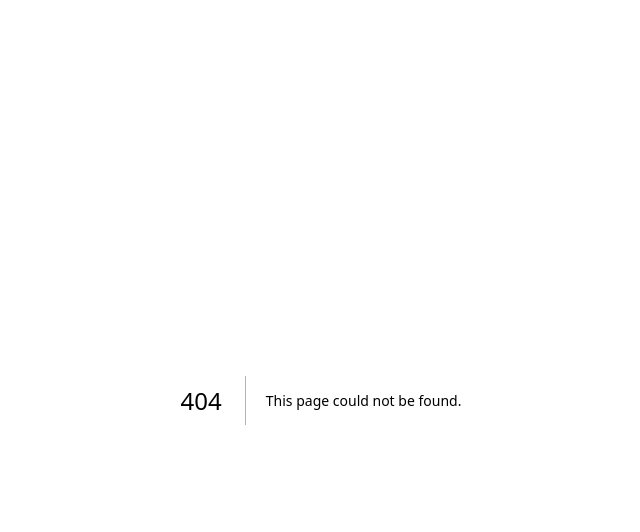
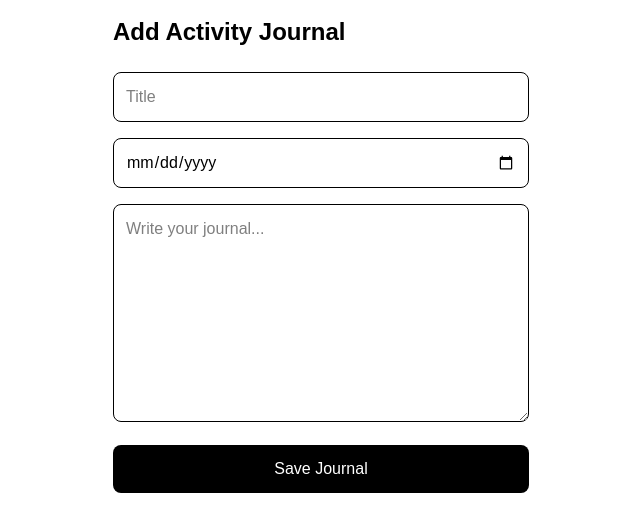
Before and after one commit to JArunaKiran/travel-journal, a Next.js app: page /trips/1/itinerary/1/journal/new in a window 1280 px wide. Before the commit this address had no page. Shown: the top 532 px of the page, without its empty margins (319-959 px from the left). Built offline with nearby package versions, Linux system fonts and the light colour scheme.

Commit message:
implemented itinerary level journal activity

```diff
--- a/app/page.tsx
+++ b/app/page.tsx
@@ -6,7 +6,7 @@ export default async function HomePage() {
   const trips = await getTrips();
 
   return (
-    <main className="max-w-md mx-auto p-4 bg-white text-black min-h-screen">
+    <main className="max-w-6xl mx-auto px-6 py-8 bg-white text-black min-h-screen">
       <h1 className="text-3xl font-bold">
         Travel Journal
       </h1>
--- /dev/null
+++ b/app/trips/[id]/itinerary/[itemId]/journal/new/actions.ts
@@ -0,0 +1,30 @@
+"use server";
+
+import { redirect } from "next/navigation";
+import { createItineraryJournalEntry } from "@/services/journalService";
+
+export async function createItineraryJournalEntryAction(
+  tripId: string,
+  itineraryItemId: string,
+  formData: FormData
+) {
+  const title =
+    formData.get("title") as string;
+
+  const content =
+    formData.get("content") as string;
+
+  const dateValue =
+    formData.get("date") as string;
+
+  await createItineraryJournalEntry({
+    itineraryItemId,
+    title,
+    content,
+    date: dateValue
+      ? new Date(dateValue)
+      : undefined,
+  });
+
+  redirect(`/trips/${tripId}`);
+}
--- /dev/null
+++ b/app/trips/[id]/itinerary/[itemId]/journal/new/page.tsx
@@ -0,0 +1,70 @@
+import { createItineraryJournalEntryAction } from "./actions";
+
+type Props = {
+  params: Promise<{
+    id: string;
+    itemId: string;
+  }>;
+};
+
+export default async function NewItineraryJournalPage({
+  params,
+}: Props) {
+  const { id, itemId } =
+    await params;
+
+  const createAction =
+    createItineraryJournalEntryAction.bind(
+      null,
+      id,
+      itemId
+    );
+
+  return (
+    <main className="max-w-md mx-auto p-4 bg-white text-black min-h-screen">
+      <h1 className="text-2xl font-bold mb-6">
+        Add Activity Journal
+      </h1>
+
+      <form
+        action={createAction}
+        className="space-y-4"
+      >
+        <input
+          name="title"
+          type="text"
+          placeholder="Title"
+          className="w-full border rounded-lg p-3"
+          required
+        />
+
+        <input
+          name="date"
+          type="date"
+          className="w-full border rounded-lg p-3"
+        />
+
+        <textarea
+          name="content"
+          placeholder="Write your journal..."
+          rows={8}
+          className="w-full border rounded-lg p-3"
+          required
+        />
+
+        <button
+          type="submit"
+          className="
+            w-full
+            rounded-lg
+            bg-black
+            text-white
+            p-3
+          "
+        >
+          Save Journal
+        </button>
+      </form>
+    </main>
+  );
+}
--- a/app/trips/[id]/page.tsx
+++ b/app/trips/[id]/page.tsx
@@ -1,5 +1,4 @@
 import Link from "next/link";
-
 import { getTripById } from "@/services/tripService";
 import { getItineraryItemsByTrip } from "@/services/itineraryService";
 import { getTripJournalEntries } from "@/services/journalService";
@@ -20,7 +19,7 @@ export default async function TripDetailsPage({
 
   if (!trip) {
     return (
-      <main className="max-w-md mx-auto p-4 bg-white text-black min-h-screen">
+      <main className="max-w-5xl mx-auto px-6 py-8 bg-white text-black min-h-screen">
         <h1 className="text-xl font-bold">
           Trip not found
         </h1>
@@ -54,14 +53,14 @@ export default async function TripDetailsPage({
     await getTripJournalEntries(id);
 
   return (
-    <main className="max-w-md mx-auto p-4 bg-white text-black min-h-screen">
+    <main className="max-w-5xl mx-auto px-6 py-8 bg-white text-black min-h-screen">
       <Link
       href="/"
       className="text-sm text-gray-500"
       >
       ← Back to Trips
     </Link>
-      <h1 className="text-3xl font-bold">
+      <h1 className="text-4xl font-bold">
         {trip.title}
       </h1>
       <form
@@ -78,61 +77,47 @@ export default async function TripDetailsPage({
       </button>
       </form>
 
-      <div className="mt-6 rounded-xl border p-4 space-y-3">
+      <div className="mt-6 rounded-2xl border p-6 bg-white shadow-sm">
+      <div className="grid gap-8 md:grid-cols-3">
           <div>
-          <p className="text-sm text-gray-500">
+            <p  className="text-xs font-semibold text-gray-500 uppercase tracking-wider">
               Country
             </p>
-
-          <p>
+            <p className="mt-3 text-xl font-medium">
               {trip.country || "Not specified"}
             </p>
           </div>
 
           <div>
-          <p className="text-sm text-gray-500">
+          <p className="text-xs font-semibold text-gray-500 uppercase tracking-wider">
             Start Date
           </p>
-
-          <p>
-            {trip.startDate
-              ? trip.startDate.toLocaleDateString()
-              : "Not specified"}
+          <p className="mt-3 text-xl font-medium">
+              {trip.startDate ? trip.startDate.toLocaleDateString("en-GB", {day: "2-digit", month: "short", year: "numeric"}): "Not specified"}
           </p>
           </div>
 
           <div>
-          <p className="text-sm text-gray-500">
+          <p className="text-xs font-semibold text-gray-500 uppercase tracking-wider">
             End Date
           </p>
-
-          <p>
-            {trip.endDate
-              ? trip.endDate.toLocaleDateString()
-              : "Not specified"}
+          <p className="mt-3 text-xl font-medium">
+            {trip.endDate ? trip.endDate.toLocaleDateString("en-GB", {day: "2-digit", month: "short", year: "numeric"}) : "Not specified"}
           </p>
+          </div>
       </div>
     </div>
 
       <Link
         href={`/trips/${trip.id}/itinerary/new`}
-        className="
-          block
-          w-full
-          rounded-xl
-          bg-black
-          text-white
-          p-3
-          text-center
-          mt-6
-        "
+        className=" block w-full rounded-2xl bg-black text-white py-4 text-center mt-6 font-medium"
       >
         Add Activity
       </Link>
 
-      <div className="mt-6 space-y-3">
+      <div className="mt-8 space-y-6">
         {/* Itinerary Section */}
-        <div className="rounded-xl border p-4">
+        <div className="rounded-2xl border p-6 bg-white shadow-sm">
           <h2 className="font-semibold mb-3">
             Itinerary
           </h2>
@@ -176,7 +161,7 @@ export default async function TripDetailsPage({
         return (
           <div key={dateKey}>
             <h3 className="font-semibold text-lg mb-3">
-              {currentDate.toLocaleDateString()}
+              {currentDate.toLocaleDateString("en-GB", {day: "2-digit", month: "short", year: "numeric"})}
               {" · "}
               Day {dayNumber}
             </h3>
@@ -185,9 +170,9 @@ export default async function TripDetailsPage({
               {items.map((item) => (
                 <div
                   key={item.id}
-                  className="border rounded-lg p-3 bg-white shadow-sm"
+                  className="border rounded-xl p-5 bg-white shadow-sm hover:shadow-md transition"
                 >
-                  <div className="font-semibold">
+                  <div className="text-lg font-semibold">
                     {item.activity.replaceAll(
                       "_",
                       " "
@@ -201,6 +186,18 @@ export default async function TripDetailsPage({
                   <div className="text-sm text-gray-500 mt-1">
                     🕘 {item.time}
                   </div>
+
+                  <div className= "text-sm mt-2">
+                    🗒️ {item.notes}
+                  </div>
+                  <div className=" mt-4 flex items-center gap-4">
+                    <Link
+                        href = {`/trips/${trip.id}/itinerary/${item.id}/journal/new`}
+                        className="text-sm font-medium text-blue-600"
+                    >
+                      Add Journal
+                    </Link>
+
                   <form
                     action={deleteItineraryItemAction.bind(
                     null,
@@ -210,11 +207,12 @@ export default async function TripDetailsPage({
                   >
                   <button
                     type="submit"
-                    className=" mt-3 text-sm text-red-600"
+                    className=" font-medium text-sm text-red-600"
                   >
                     Delete
                   </button>
                   </form>
+                  </div>
                 </div>
               ))}
             </div>
@@ -226,7 +224,7 @@ export default async function TripDetailsPage({
         </div>
 
         {/* Journal Section */}
-        <div className="rounded-xl border p-4">
+        <div className="rounded-2xl border p-6 bg-white shadow-sm">
           <h2 className="font-semibold mb-3">
             Journal
           </h2>
@@ -246,15 +244,15 @@ export default async function TripDetailsPage({
               {journalEntries.map((entry) => (
                 <div
                   key={entry.id}
-                  className="border rounded-lg p-3"
+                  className="border rounded-xl p-4 bg-white shadow-sm"
                 >
-                  <div className="font-medium">
+                  <div className="text-lg font-semibold">
                     {entry.title}
                   </div>
 
-                  <div className="text-sm text-gray-500">
+                  <div className="mt-1 text-sm text-gray-500">
                     {entry.date
-                      ? entry.date.toLocaleDateString()
+                      ? entry.date.toLocaleDateString("en-GB", {day: "2-digit", month: "short", year: "numeric"})
                       : ""}
                   </div>
                   <div className="text-sm mt-2 text-gray-700">
@@ -282,7 +280,7 @@ export default async function TripDetailsPage({
         </div>
 
         {/* Expenses Section */}
-        <div className="rounded-xl border p-4">
+        <div className="rounded-2xl border p-6 bg-white shadow-sm">
           <h2 className="font-semibold">
             Expenses
           </h2>
--- a/services/journalService.ts
+++ b/services/journalService.ts
@@ -34,3 +34,27 @@ export async function deleteJournalEntry(
     },
   });
 }
+export async function createItineraryJournalEntry(
+  data: {
+    itineraryItemId: string;
+    title: string;
+    content: string;
+    date?: Date;
+  }
+) {
+  return prisma.journalEntry.create({
+    data,
+  });
+}
+export async function getItineraryJournalEntries(
+  itineraryItemId: string
+) {
+  return prisma.journalEntry.findMany({
+    where: {
+      itineraryItemId,
+    },
+    orderBy: {
+      createdAt: "desc",
+    },
+  });
+}
```
Also changed, not shown: 1 other file (tests, documents, lock files or other folders). Lines whose indentation alone changed are shown as unchanged.
